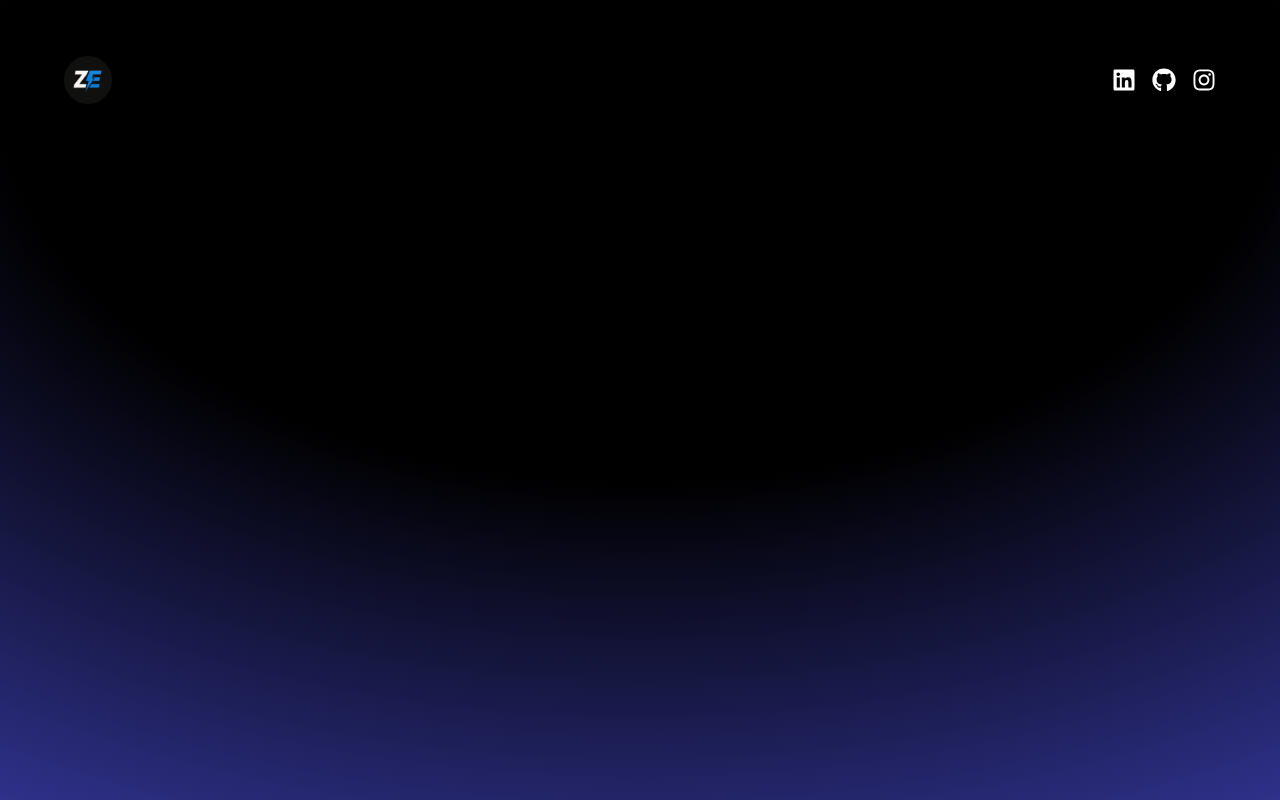
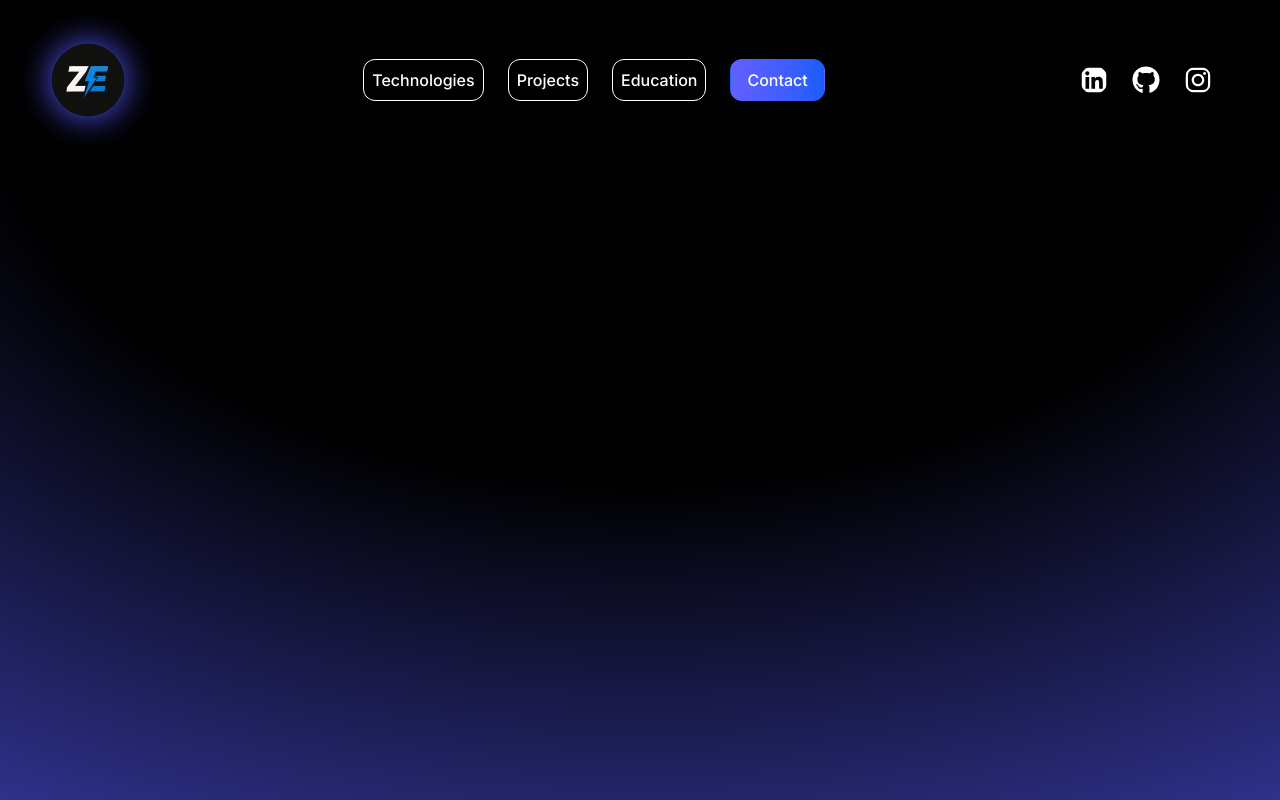
Before and after one commit to zelabbas/portfolio, a React (Vite) app in the folder my-portfolio/: page / in a window 1280 px wide. Built offline with nearby package versions, Linux system fonts and the light colour scheme.

Commit message:
update nav-bar add links to sections

```diff
--- a/my-portfolio/src/components/Navbar.jsx
+++ b/my-portfolio/src/components/Navbar.jsx
@@ -7,34 +7,46 @@ function Navbar() {
   return (
     <div className='flex justify-between items-center py-6'>
         <div className='flex flex-shrink-0 items-center m-8'>
-            <a href="/" aria-label='Home'>
+            <a className='transition-all duration-300 ease scale-100 sm:scale-150' href="/" aria-label='Home'>
             <img
                 src={logo}
                 alt="Logo"
-                className="w-12 h-12 rounded-full object-cover mx-2"/>
+                className="w-12 h-12 rounded-full object-cover mx-2 shadow-[0_0_20px_3px_#4245c4]"/>
             </a>
         </div>
 
+        <div className="hidden md:flex md:justify-between md:items-center space-x-6 text-white font-medium ">
+            <a href="#technologies" className="hover:text-white hover:shadow-[0_0_15px_3px_#4245c4] transition-all duration-300 border p-2 rounded-xl hover:scale-90">Technologies</a>
+            <a href="#projects" className="hover:text-white hover:shadow-[0_0_15px_3px_#4245c4] transition-all duration-300 border p-2 rounded-xl hover:scale-90">Projects</a>
+            <a href="#education" className="hover:text-white hover:shadow-[0_0_15px_3px_#4245c4] transition-all duration-300 border p-2 rounded-xl hover:scale-90">Education</a>
+            <a href="#contact"   className="px-4 py-2 rounded-xl border border-transparent bg-gradient-to-r from-indigo-500 to-blue-600 text-white font-medium shadow-sm hover:shadow-[0_0_12px_2px_#4245c4] hover:scale-90 transition-all duration-300 ease-in-out">Contact</a>
+        </div>
+
         <div className='m-8 flex flex-shrink-0 items-center'>
-            <a href="https://www.linkedin.com/in/zakariaa-elabbassi-564b712b4"
-                target='blank'
-                rel='noopener noreferrer'
-                aria-label='LinkedIn'>
-                <FaLinkedin className='text-2xl text-white mx-2 hover:text-blue-500'/>
+
+            <a
+              className="transition-all duration-300 ease hover:scale-125"
+              href="https://www.linkedin.com/in/zakariaa-elabbassi-564b712b4"
+              target="_blank"
+              rel="noopener noreferrer"
+              aria-label="LinkedIn">
+                <FaLinkedin className="w-9 h-9 text-white mx-2 p-1 rounded-full transition-all duration-300 ease-in-out hover:shadow-[0_0_9px_2px_#4245c4]" />
             </a>
 
-            <a className='' href="https://github.com/zelabbas"
+
+            <a className='transition-all duration-300 ease hover:scale-125' href="https://github.com/zelabbas"
                 target='blank'
                 rel='noopener noreferrer'
                 aria-label='GitHub'>
-                <FaGithub className='text-2xl text-white mx-2  hover:text-blue-500'/>
+                <FaGithub className='w-9 h-9 text-white mx-2 p-1 rounded-full transition-all duration-300 ease-in-out hover:shadow-[0_0_9px_2px_#4245c4]'/>
             </a>
 
-            <a href="https://www.instagram.com/zelabbass"
+            <a  className='transition-all duration-300 ease hover:scale-125'
+                href="https://www.instagram.com/zelabbass"
                 target='blank'
                 rel='noopener noreferrer'
                 aria-label='Instagram'>
-                <FaInstagram className='text-2xl text-white mx-2 hover:text-blue-500'/>
+                <FaInstagram className='w-9 h-9 text-white mx-2 p-1 rounded-full transition-all duration-300 ease-in-out hover:shadow-[0_0_9px_2px_#4245c4]'/>
             </a>
         </div>
     </div>
```
